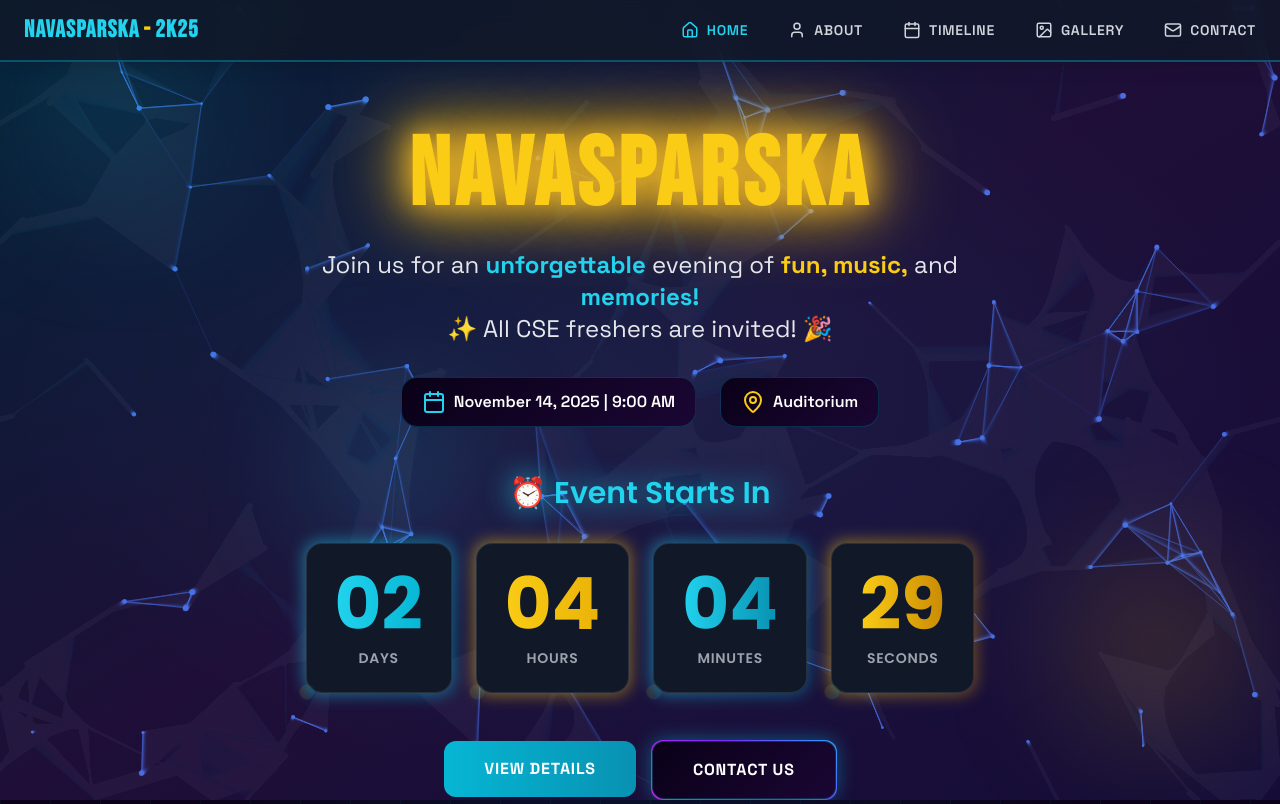
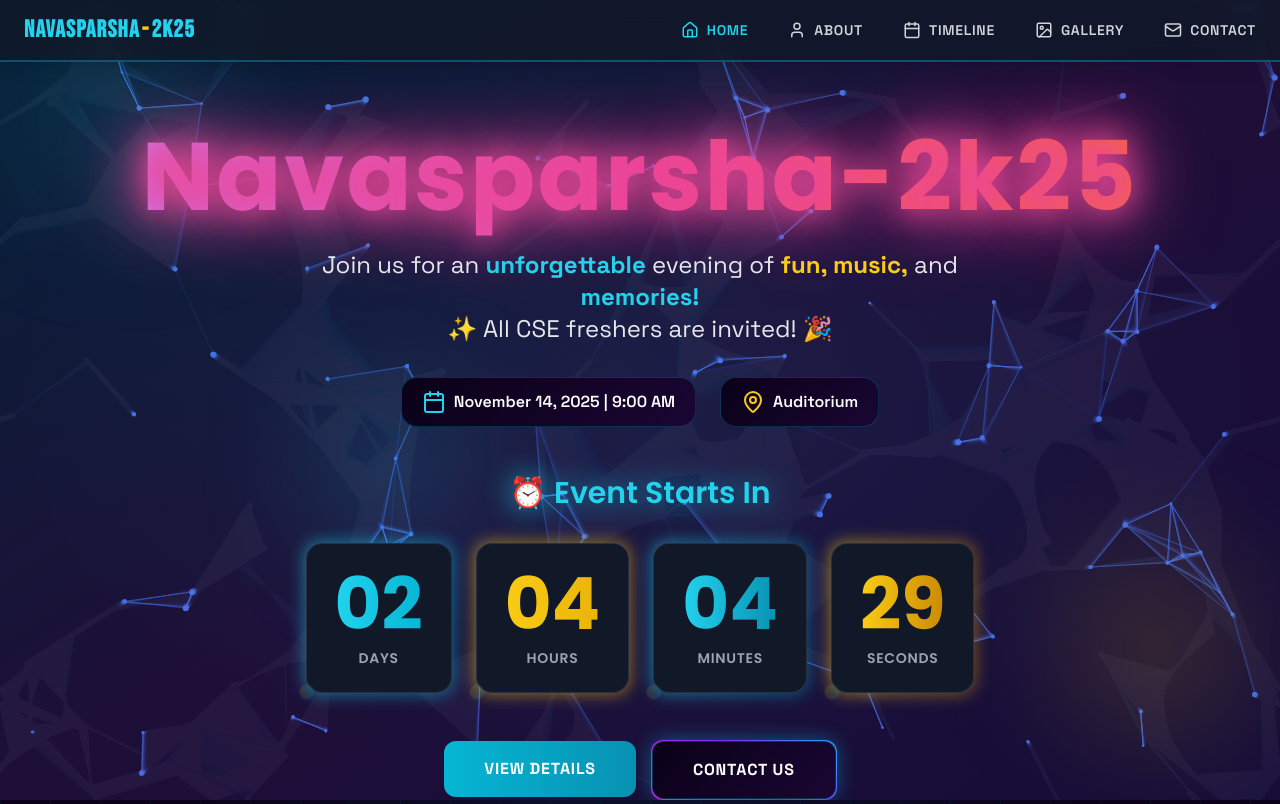
Before and after one commit to ItsVikasA/Freshers, a Next.js app: page / in a window 1280 px wide. Shown: the top 804 px of the page. Built offline with nearby package versions, Linux system fonts and the light colour scheme.

Commit message:
Update to Orbitron font with purple-pink-orange gradient colors

```diff
--- a/src/components/Hero.tsx
+++ b/src/components/Hero.tsx
@@ -92,13 +92,13 @@ const Hero = () => {
         >
           {/* Event Title */}
           <motion.h1
-            className="text-5xl sm:text-6xl md:text-7xl lg:text-8xl font-bold font-bebas mb-6 px-4 tracking-wider"
+            className="text-5xl sm:text-6xl md:text-7xl lg:text-8xl font-bold font-orbitron mb-6 px-4 tracking-wide"
             initial={{ opacity: 0, y: 20 }}
             animate={{ opacity: 1, y: 0 }}
             transition={{ delay: 0.2 }}
           >
-            <span className="text-yellow-400 neon-text" style={{ textShadow: '0 0 30px #FBBF24, 0 0 60px #FBBF24, 0 0 90px #FBBF24' }}>
-              NavaSparska
+            <span className="bg-gradient-to-r from-purple-400 via-pink-500 to-orange-500 bg-clip-text text-transparent neon-text" style={{ textShadow: '0 0 30px #EC4899, 0 0 60px #EC4899, 0 0 90px #EC4899' }}>
+              Navasparsha-2k25
             </span>
           </motion.h1>
 
--- a/src/components/Navbar.tsx
+++ b/src/components/Navbar.tsx
@@ -22,10 +22,10 @@ const Navbar = () => {
         <div className="container mx-auto px-6 py-3.5">
           <div className="flex items-center justify-between">
             {/* Logo */}
-            <div className="flex items-center gap-1">
-              <span className="text-2xl font-bold font-bebas tracking-wider text-cyan-400">NavaSparska</span>
-              <span className="text-2xl font-bold font-bebas tracking-wider text-yellow-400">-</span>
-              <span className="text-2xl font-bold font-bebas tracking-wider text-cyan-400">2K25</span>
+            <div className="flex items-center gap-0.5">
+              <span className="text-xl md:text-2xl font-bold font-bebas tracking-wider text-cyan-400">Navasparsha</span>
+              <span className="text-xl md:text-2xl font-bold font-bebas tracking-wider text-yellow-400">-</span>
+              <span className="text-xl md:text-2xl font-bold font-bebas tracking-wider text-cyan-400">2k25</span>
             </div>
 
             {/* Desktop Navigation */}
@@ -61,9 +61,9 @@ const Navbar = () => {
           <div className="flex items-center justify-between">
             {/* Logo */}
             <div className="flex items-center gap-0.5">
-              <span className="text-base font-bold font-bebas tracking-wider text-cyan-400 drop-shadow-[0_0_20px_rgba(34,211,238,1)]">NavaSparska</span>
-              <span className="text-base font-bold font-bebas tracking-wider text-yellow-400 drop-shadow-[0_0_20px_rgba(251,191,36,1)]">-</span>
-              <span className="text-base font-bold font-bebas tracking-wider text-cyan-400 drop-shadow-[0_0_20px_rgba(34,211,238,1)]">2K25</span>
+              <span className="text-sm font-bold font-orbitron tracking-wide bg-gradient-to-r from-purple-400 via-pink-500 to-red-500 bg-clip-text text-transparent drop-shadow-[0_0_20px_rgba(236,72,153,0.8)]">Navasparsha</span>
+              <span className="text-sm font-bold font-orbitron tracking-wide text-orange-400 drop-shadow-[0_0_20px_rgba(251,146,60,1)]">-</span>
+              <span className="text-sm font-bold font-orbitron tracking-wide bg-gradient-to-r from-orange-400 to-yellow-500 bg-clip-text text-transparent drop-shadow-[0_0_20px_rgba(251,191,36,0.8)]">2k25</span>
             </div>
 
             {/* Mobile Menu Button */}
```
